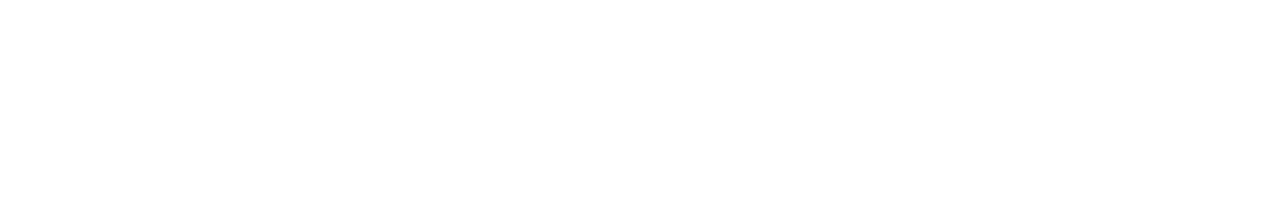
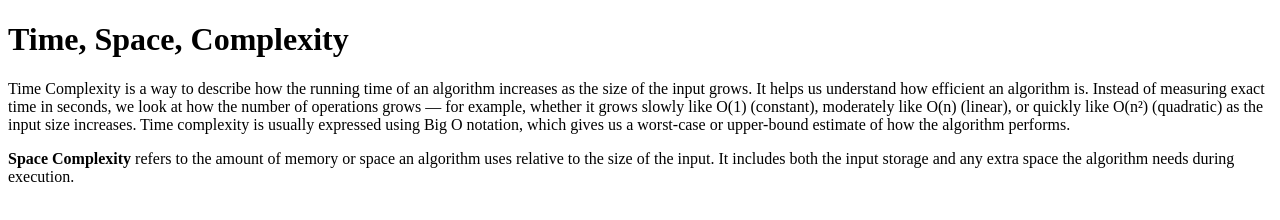
Before and after one commit to acciojob/time-and-space-complexity-AjayDhakrey, a website: page main.html in a window 1280 px wide. Drawn offline with Linux system fonts and the light colour scheme.

Commit message:
created a submission

```diff
--- a/main.html
+++ b/main.html
@@ -7,6 +7,20 @@
 </head>
 
 <body>
+	<h1> Time, Space, Complexity</h1>
+	<p>Time Complexity is a way to describe how the running time of an
+		algorithm increases as the size of the input grows. It helps us
+		understand how efficient an algorithm is. Instead of measuring
+		exact time in seconds, we look at how the number of operations
+		grows — for example, whether it grows slowly like O(1) (constant), moderately
+		like O(n) (linear), or quickly like O(n²) (quadratic) as the input size increases.
+		Time complexity is usually expressed using Big O notation, which gives us a worst-case or upper-bound estimate of
+		how the algorithm performs.</p>
+	<p><b>Space Complexity</b> refers to the amount of memory or space
+		an algorithm uses relative to the size of the input.
+		It includes both the input storage and any extra space
+		the algorithm needs during execution.</p>
+
 	<!-- the entire body must be written by student -->
     <script type="text/javascript" src="./script.js">
 </script>
```
